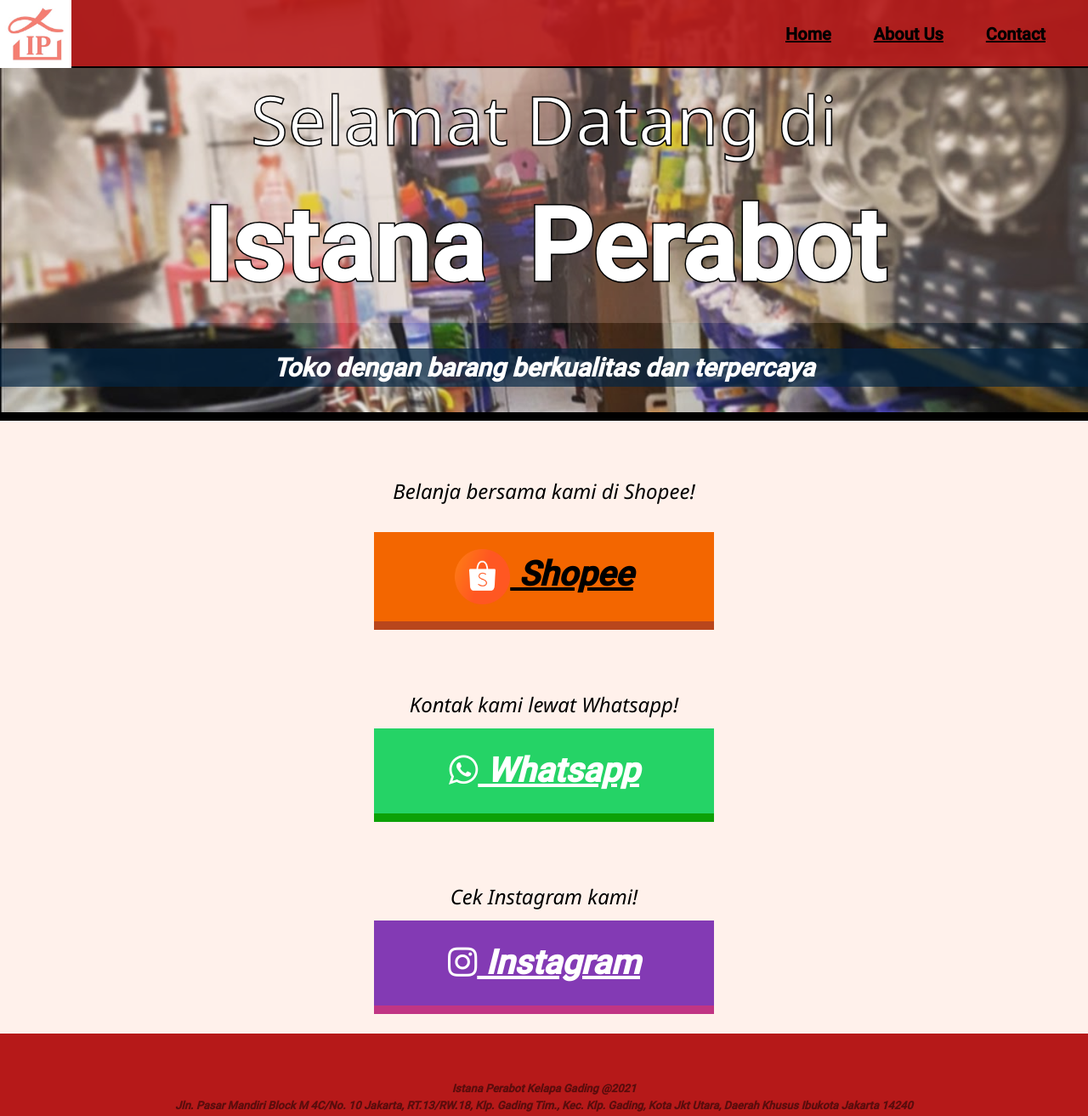
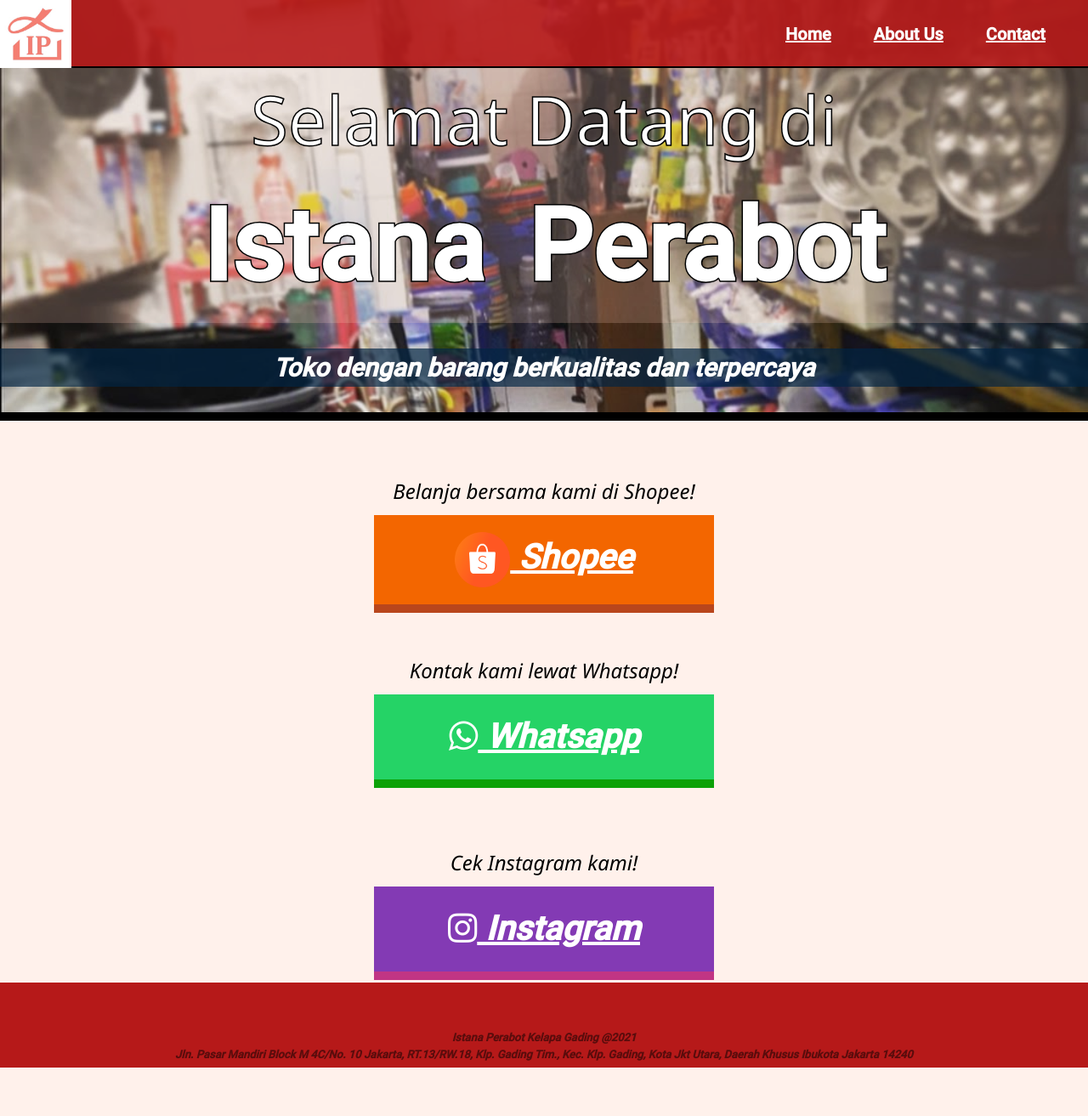
Before and after one commit to bryennk/istana-perabot, a plain HTML site: page index.html in a window 1280 px wide. Shown: the whole page at 85% size. After the commit the page ends 1256 px from the top, so only its background shows below. Drawn offline with nearby package versions, Linux system fonts and the light colour scheme; a script that the page names is missing; files whose address does not match are found by name.

Commit message:
Update style.css

```diff
--- a/CSS/style.css
+++ b/CSS/style.css
@@ -15,11 +15,15 @@
   font-size: 20px;
   padding-right: 50px;
   font-weight: bold;
+
 }
 .header-menu {
   float:right;
   padding-top: 10px;
+  color: white;
 }
+
+
 
 .container-header {
   width: 100%;
@@ -36,6 +40,8 @@
 /* menu three stripes */
 .menu-icon {
   display: none;
+  float: right;
+  padding-top: 10px;
 }
 
 /** Background image **/
@@ -97,21 +103,21 @@
 .btn1 {
 
   text-align: center;
-  padding-top: 20px;
+
 
 }
 
 
 .btn2 {
   text-align: center;
-  padding-top: 20px;
+
 
 }
 
 .btn3 {
   text-align: center;
   padding-top: 20px;
-  padding-bottom: 20px;
+
 }
 
 /* shopee link */
@@ -119,6 +125,12 @@
   background-color:rgb(243, 102, 0);
   box-shadow: 0px 10px rgb(185, 70, 28);
   cursor: pointer;
+
+  color: white;
+
+
+
+
 
   transition: background-color 1s;
   margin:0 auto;
```
